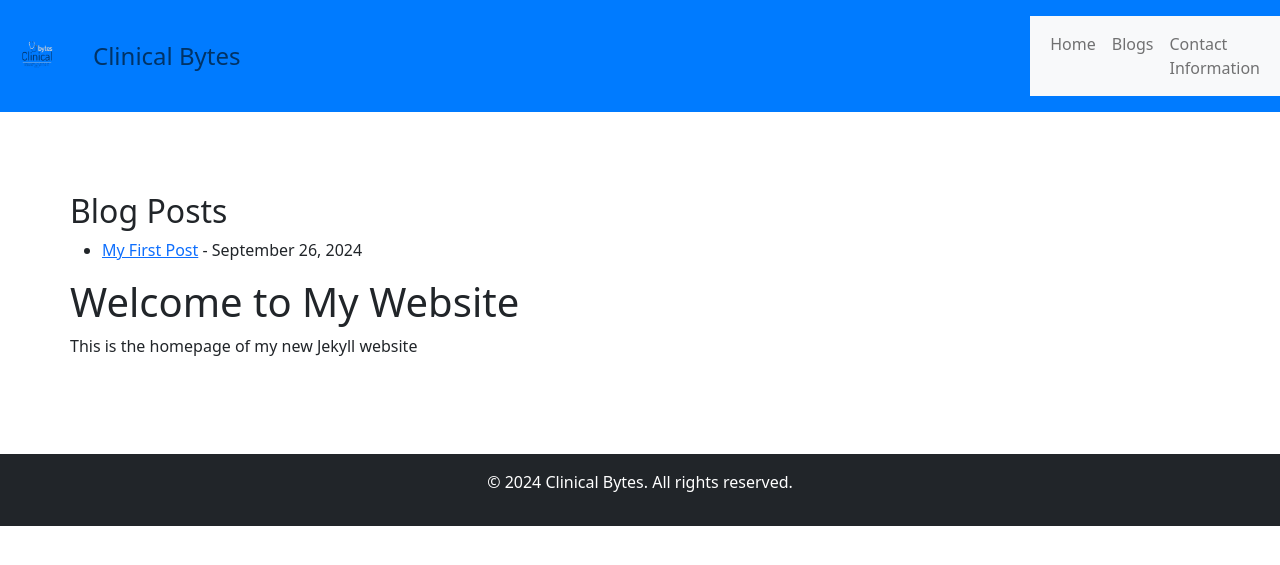
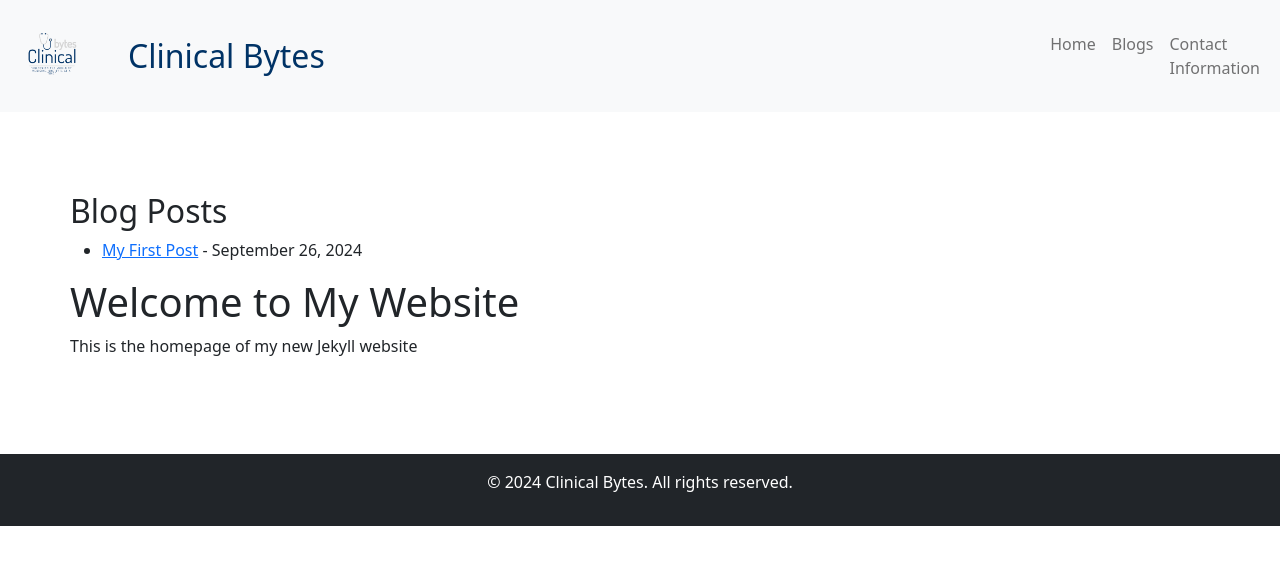
Before and after one commit to prabhatsharm007/prabhatsharm007.github.io, a Jekyll site: the page built from index.md, in a window 1280 px wide. Shown: the top 565 px of the page. Built offline with Jekyll 4.4.1, drawn with Linux system fonts in a browser that asks for light colours.

Commit message:
Update styles.css

```diff
--- a/assets/css/styles.css
+++ b/assets/css/styles.css
@@ -1,20 +1,20 @@
 /* Custom header styles */
 .custom-header {
-    background-color: #007bff; /* Blue header */
+    background-color: #f8f9fa; /* Light background */
     padding: 1rem 0;
-    color: white;
+    color: #003366; /* Dark blue color for text */
     display: flex;
     align-items: center;
 }
 
 .custom-header .brand-logo {
-    height: 50px;
-    margin-right: 15px;
+    height: 80px; /* Increase logo size */
+    margin-right: 20px;
 }
 
 .custom-header h1 {
     margin: 0;
-    font-size: 1.5rem;
+    font-size: 2rem; /* Increase font size */
     color: #003366; /* Dark blue color */
 }
 
@@ -38,3 +38,23 @@
     color: white;
     padding: 1rem 0;
 }
+
+/* Ensure mobile responsiveness */
+@media (max-width: 768px) {
+    .custom-header {
+        flex-direction: column;
+        align-items: flex-start;
+    }
+
+    .custom-header h1 {
+        font-size: 1.5rem;
+    }
+
+    .navbar-nav {
+        flex-direction: column;
+    }
+
+    .navbar-nav .nav-link {
+        margin: 5px 0;
+    }
+}
```
